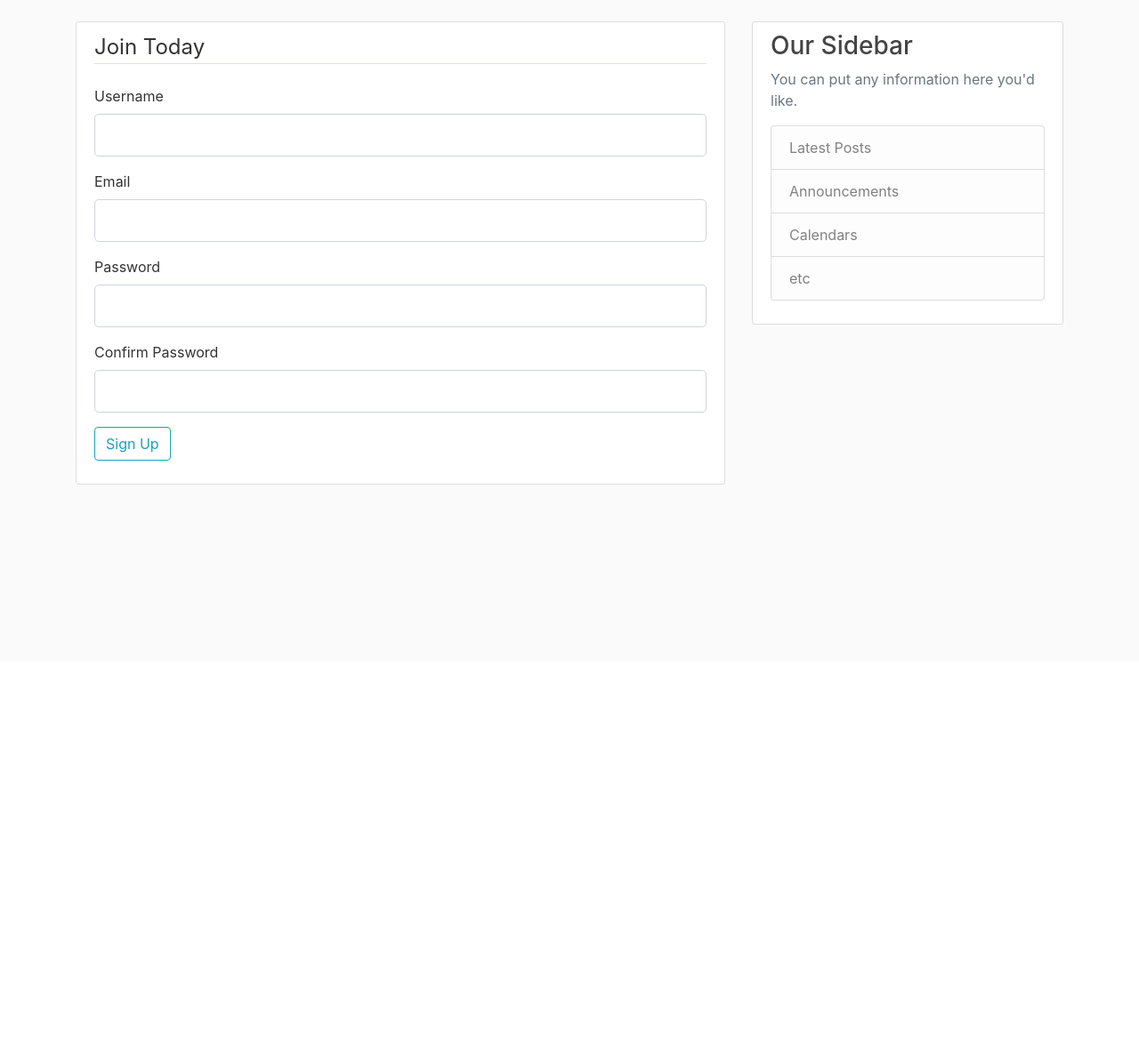
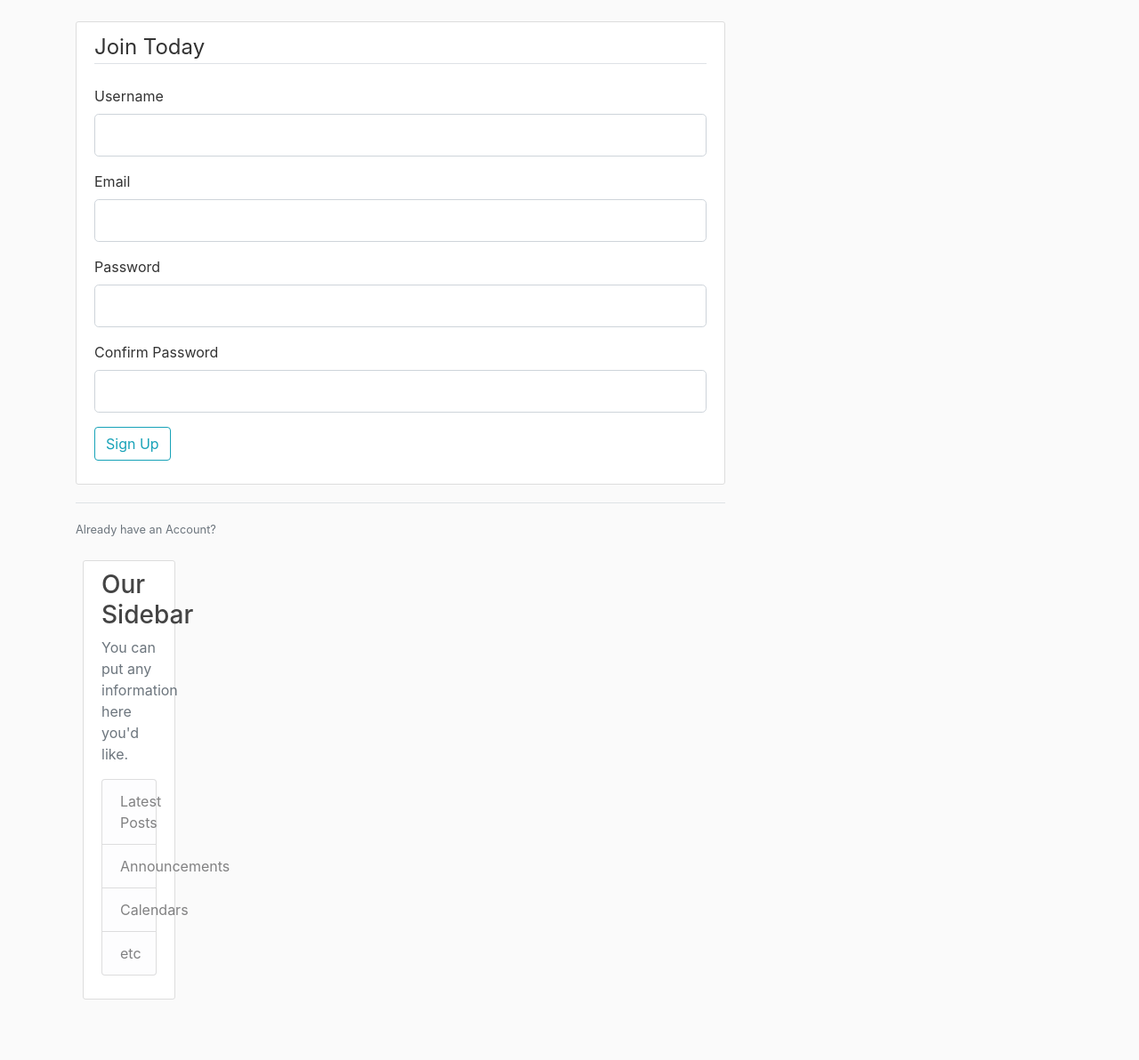
Before and after one commit to alessdelo/pytest-03, a Flask app: page /register in a window 1280 px wide. Shown: the part 56-1248 px from the top of the page at 89% size. Before the commit the page ends 601 px from the top, so only its background shows below. Run offline with Flask 2, Linux system fonts and the light colour scheme; some libraries are stand-ins or nearby versions.

Commit message:
Update register.html

```diff
--- a/templates/register.html
+++ b/templates/register.html
@@ -27,4 +27,9 @@
             </fieldset>
       </form>
     </div>
+    <div class="border-top pt-3">
+        <small class="text-muted">
+            Already have an Account? <a class="ml-2" href="{{ url_for('login') }}">
+        </small>
+    </div>
 {% endblock content%}
```
